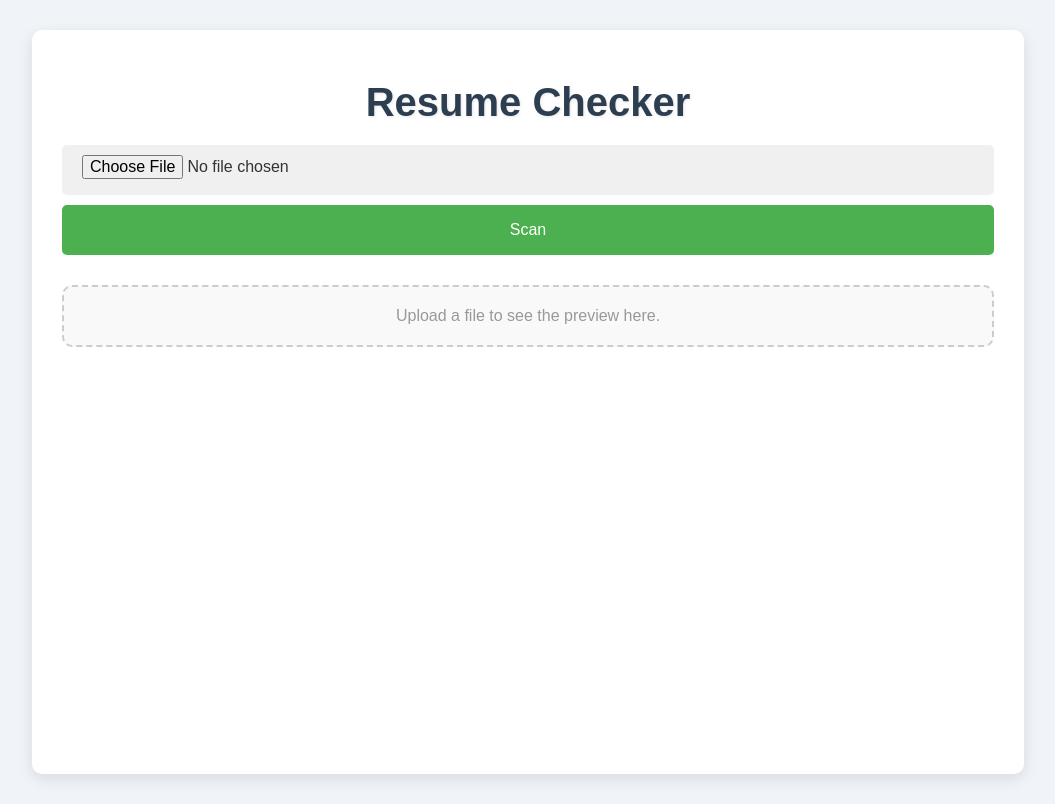
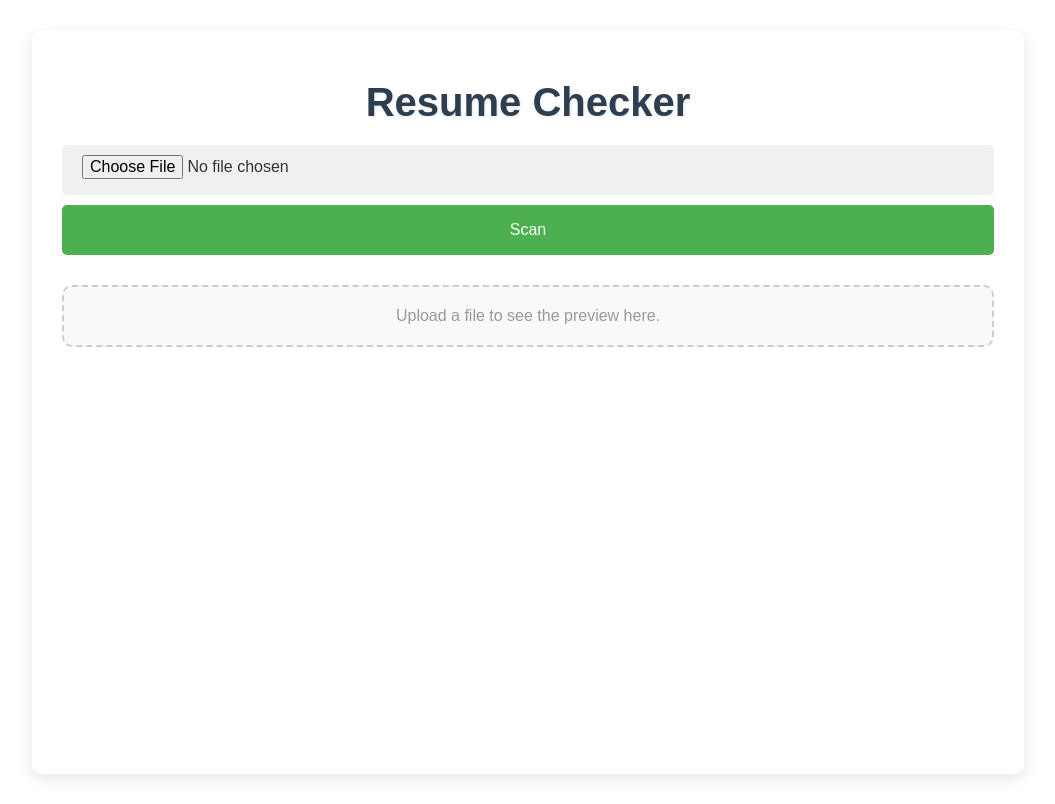
Before and after one commit to Kavinkumar1070/Resume-application, a Python web app: template templates/check_resume.html in a window 1280 px wide. Shown: the whole page, without its empty margins (112-1167 px from the left). Run offline with Jinja, Linux system fonts and the light colour scheme; the template is opened without the code that fills it, so the values that code supplies are empty; some libraries are stand-ins or nearby versions.

Commit message:
Resume checker done

```diff
--- a/templates/check_resume.html
+++ b/templates/check_resume.html
@@ -15,7 +15,7 @@
 
     body {
       font-family: 'Poppins', sans-serif;
-      background-color: #f0f4f8;
+      background-color: #ffffff;
       color: #333;
       display: flex;
       justify-content: center;
```
